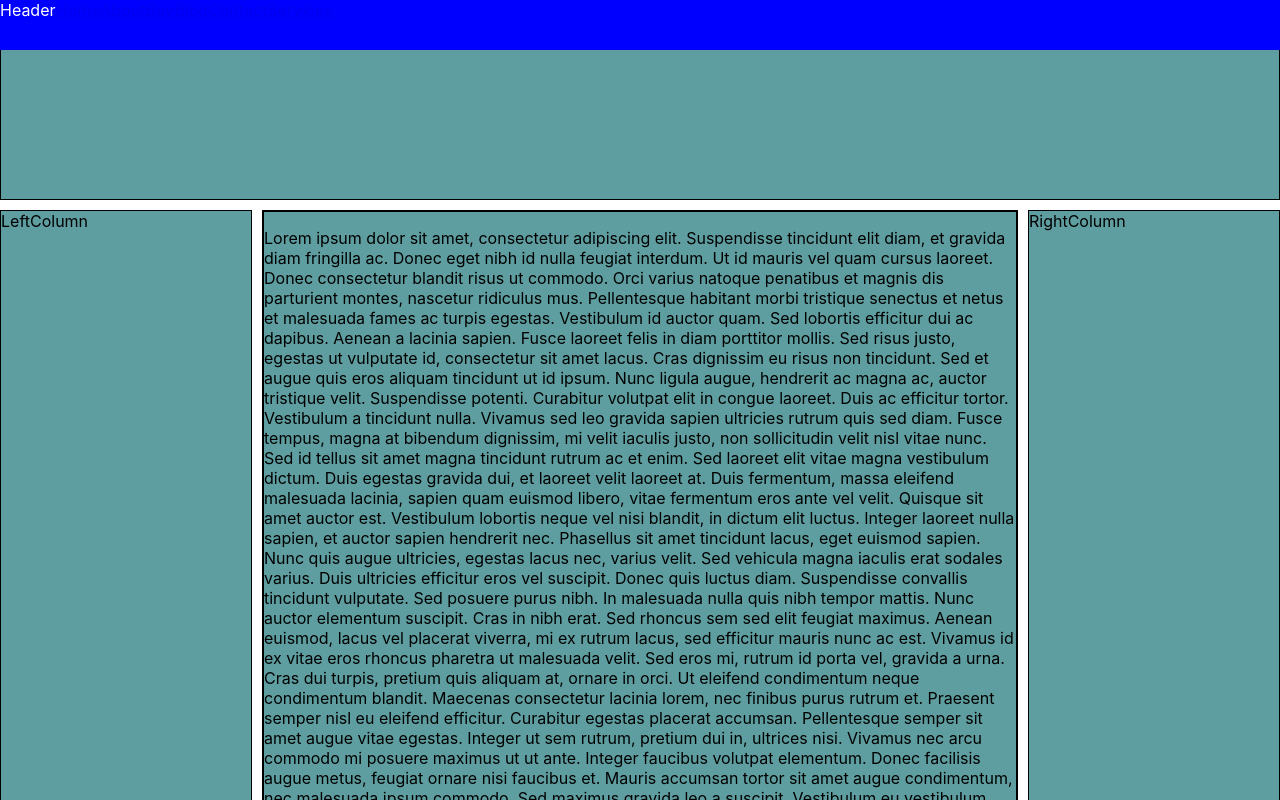
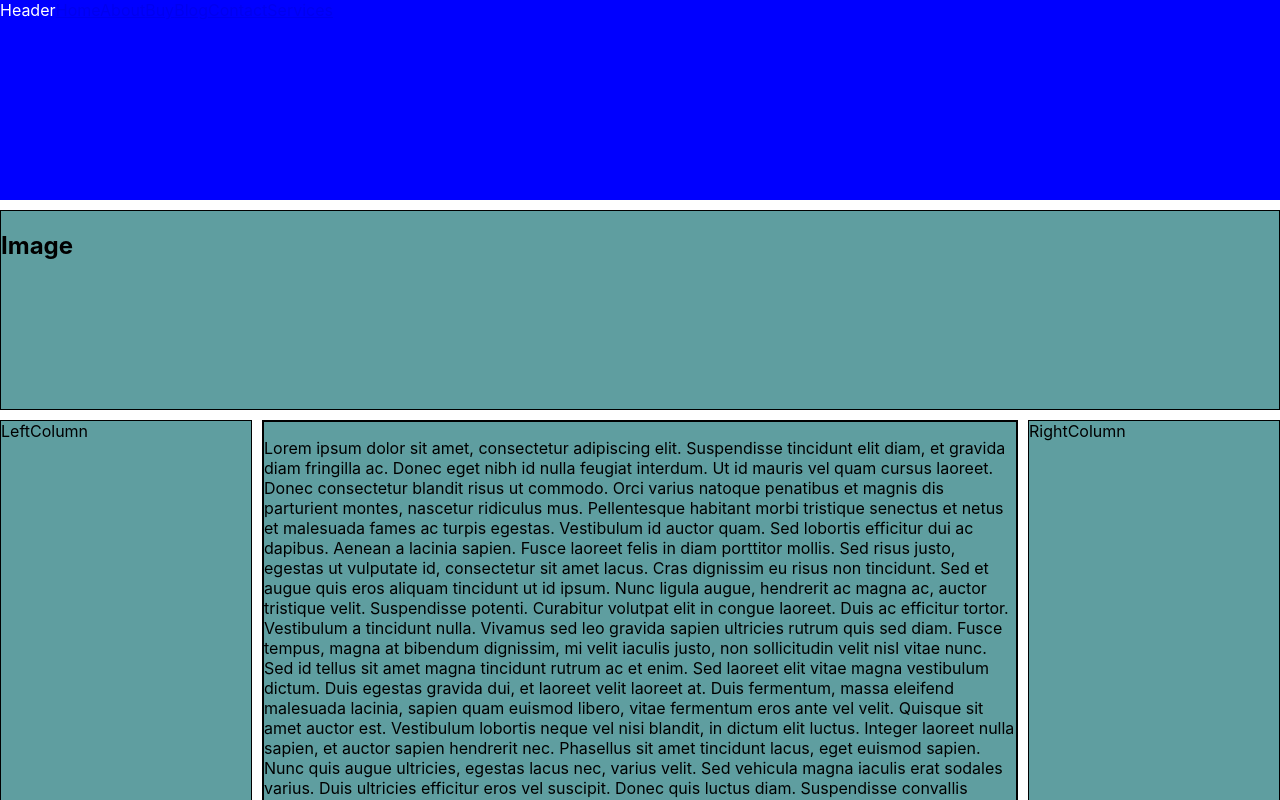
Before and after one commit to Oggilit0/Real-estate, a React (Create React App) app: page / in a window 1280 px wide. Shown: the top 800 px of the page. Built offline with nearby package versions, Linux system fonts and the light colour scheme.

Commit message:
Updated header in css-file

```diff
--- a/src/index.css
+++ b/src/index.css
@@ -5,6 +5,7 @@ body {
     sans-serif;
   -webkit-font-smoothing: antialiased;
   -moz-osx-font-smoothing: grayscale;
+  max-width: 1920px;
   min-width: 980px;
   margin: 0 auto;
 }
@@ -21,7 +22,7 @@ code {
   grid-auto-rows: minmax(200px, auto);
 
   grid-template-areas:
-   /* "header header header" */
+    "header header header"
     "topImage topImage topImage"
     "left-column main right-column"
     "footer footer footer";
@@ -39,9 +40,11 @@ code {
 
 .header {
   grid-area: header;
-  position: fixed;
+  position: sticky;
+  top: 0;
+
   width: 100%;
-  height: 50px;
+
   background-color: blue;
   color: white;
 }
```
